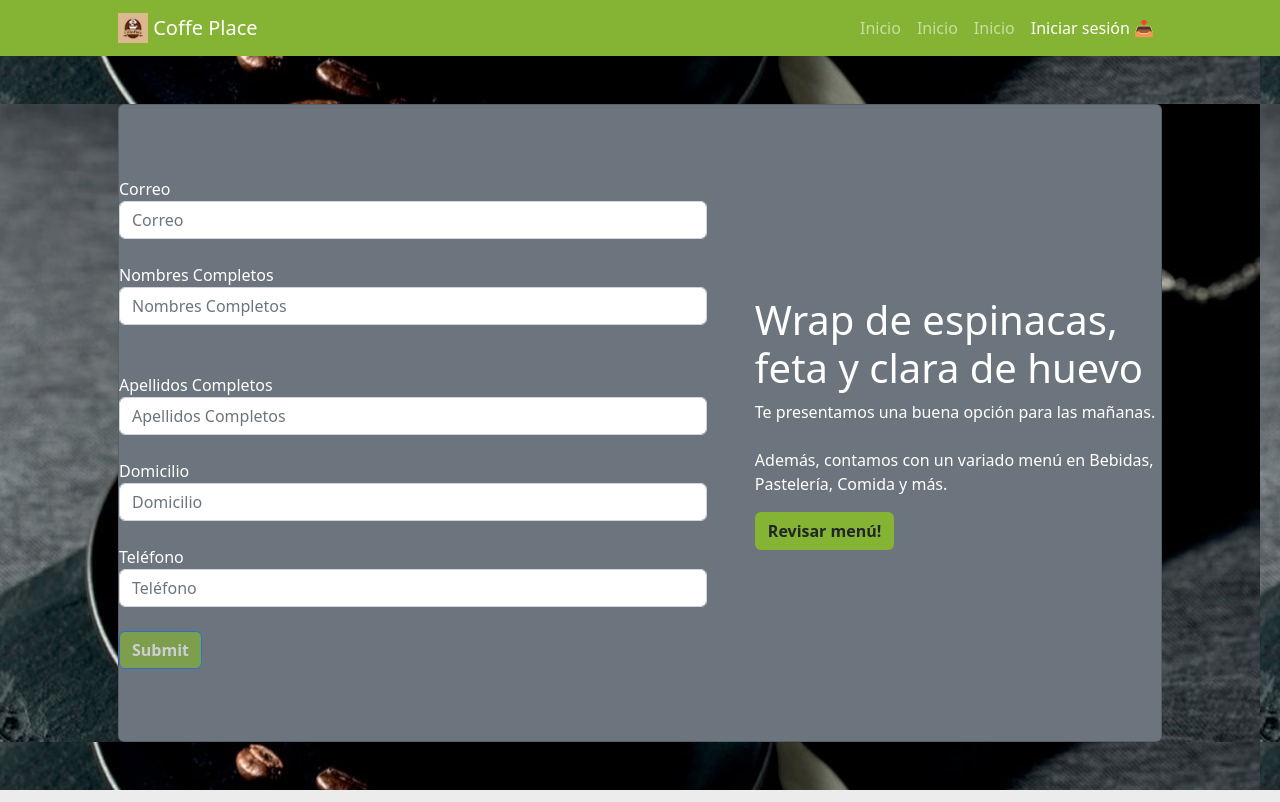
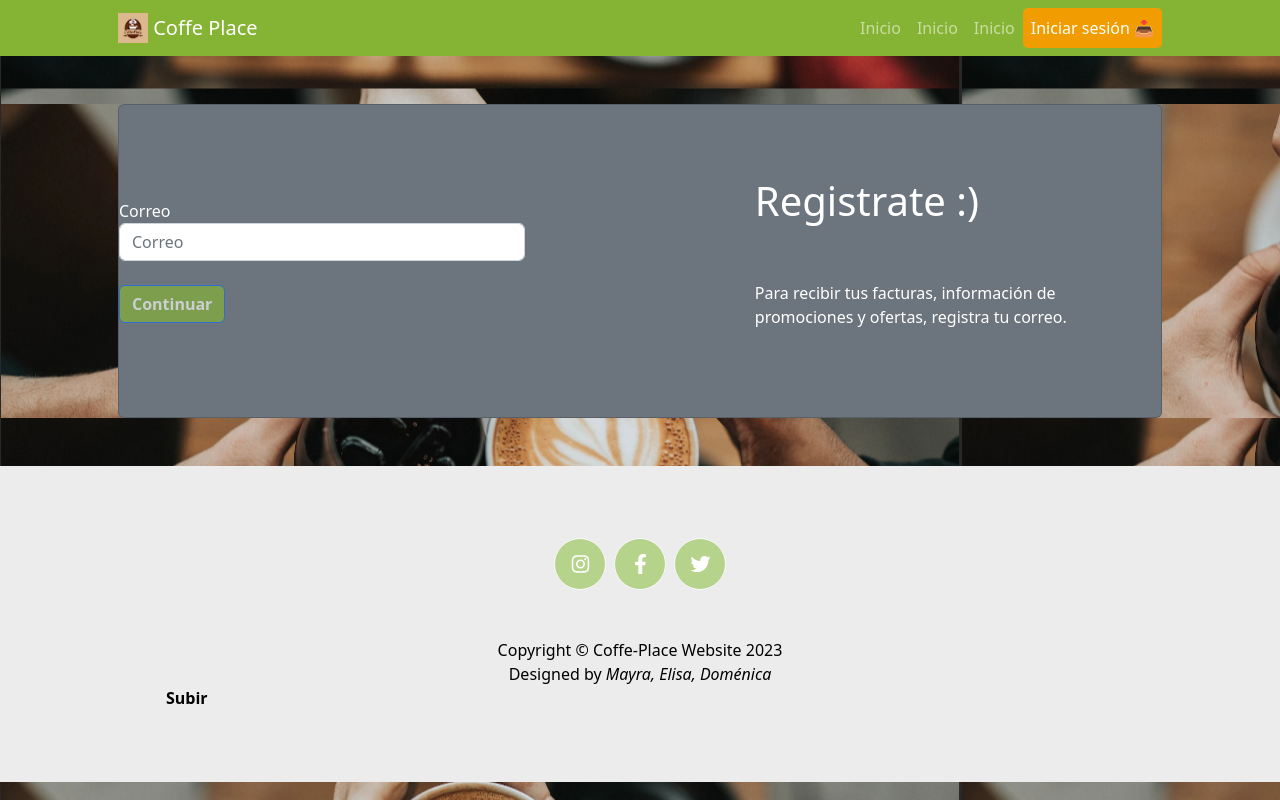
Before and after one commit to Mayra025/AppWeb_Cafeteria, an Angular app in the folder 0PryApp/frontend/: page /registro in a window 1280 px wide. Shown: the top 802 px of the page. Built offline with nearby package versions, Linux system fonts and the light colour scheme.

Commit message:
cambios en registro

```diff
--- a/0PryApp/frontend/src/app/app.component.html
+++ b/0PryApp/frontend/src/app/app.component.html
@@ -25,7 +25,8 @@
         </li>
 
         <li class="nav-item">
-          <a class="nav-link" [routerLink]="'/registro'" [routerLinkActive]="'active'">Iniciar sesión 📥</a>
+          <a class="nav-link" [routerLink]="'/registro'" [routerLinkActive]="'active'"
+            style="background-color: rgb(241, 157, 1); border-radius: 5px;">Iniciar sesión 📥</a>
         </li>
 
 
--- a/0PryApp/frontend/src/app/registro/registro.component.html
+++ b/0PryApp/frontend/src/app/registro/registro.component.html
@@ -4,20 +4,20 @@
     <div class="container px-4 px-lg-5">
         <div class="card text-white bg-secondary my-5 py-4">
             <div class="row gx-4 gx-lg-5 align-items-center my-5">
-            <div class="col-lg-7">
+                <div class="col-lg-5">
 
                     <form class="user" #formReg="ngForm">
                         <div class="form-group">
                             <label for="correo">Correo</label>
-                        <input type="text" name="correo" #correo="ngModel" [(ngModel)]="reg.correo" required pattern=""
-                            class="form-control form-control-user" placeholder="Correo" />
+                            <input type="text" name="correo" #correo="ngModel" [(ngModel)]="reg.correo" required
+                                pattern="" class="form-control form-control-user" placeholder="Correo" />
                             <span *ngIf="correo.touched && !correo.valid">
                                 * Correo es obligatorio
                             </span>
 
                         </div>
                         <br>
-
+                        <!--
                         <div class="form-group">
                             <label for="nombres">Nombres Completos</label>
                             <input type="text" name="nombres" #nombres="ngModel" [(ngModel)]="reg.nombre" required
@@ -44,8 +44,8 @@
 
                         <div class="form-group">
                             <label for="domicilio">Domicilio</label>
-                        <input type="text" name="domicilio" #domicilio="ngModel" [(ngModel)]="reg.domicilio" required
-                            class="form-control form-control-user" placeholder="Domicilio" />
+                            <input type="text" name="domicilio" #domicilio="ngModel" [(ngModel)]="reg.domicilio"
+                                required class="form-control form-control-user" placeholder="Domicilio" />
                             <span *ngIf="domicilio.touched && !domicilio.valid">
                                 * Domicilio es obligatorio
                             </span>
@@ -61,22 +61,24 @@
                             </span>
                         </div>
                         <br>
+-->
 
 
-
-                    <input type="submit" name="Enviar" [disabled]="!formReg.form.valid"
-                        class="btn btn-primary btn-sucess btn-block">
+                        <input type="submit" name="Continuar" [disabled]="!formReg.form.valid"
+                            class="btn btn-primary btn-sucess btn-block" value="Continuar">
                     </form>
                 </div>
 
+                <div class="col-lg-2">
+
+                </div>
+
                 <div class="col-lg-5">
-                <h1 class="font-weight-light">Wrap de espinacas, feta y clara de huevo</h1>
+                    <h1 class="font-weight-light">Registrate :)</h1>
                     <p>
-                    Te presentamos una buena opción para las mañanas.
-                    <br> <br> Además, contamos con un variado menú en Bebidas,
-                    Pastelería, Comida y más.
+                        <br><br>
+                        Para recibir tus facturas, información de <br> promociones y ofertas, registra tu correo.
                     </p>
-                <a class="btn btn-sucess text-bold" href="#!">Revisar menú!</a>
                 </div>
 
             </div>
--- a/0PryApp/frontend/src/app/registro/registro.component.ts
+++ b/0PryApp/frontend/src/app/registro/registro.component.ts
@@ -1,4 +1,4 @@
-import { Component, OnInit } from '@angular/core';
+import { Component, ElementRef, OnInit,Renderer2,ViewChild } from '@angular/core';
 import { Registro } from '../models/registro';
 
 @Component({
@@ -10,7 +10,8 @@ export class RegistroComponent implements OnInit {
   public reg: Registro;
 
 
-  constructor() {
+
+  constructor(private renderer: Renderer2) {
     this.reg = new Registro('', '', '', '', '', '')
   }
   ngOnInit(): void {
--- a/0PryApp/frontend/src/styles.css
+++ b/0PryApp/frontend/src/styles.css
@@ -27,7 +27,8 @@
     font-family: "WebSymbolsRegular";
 }
 
-body {
-    background-image: url('/assets/img/7.avif');
+
+body{
+    background-image: url('/assets/img/9.PNG');
     background-position: 0%;
 }
```
Also changed, not shown: 0PryApp/frontend/src/assets/img/8.png (added), 0PryApp/frontend/src/assets/img/9.PNG (added). Lines whose indentation alone changed are shown as unchanged.
